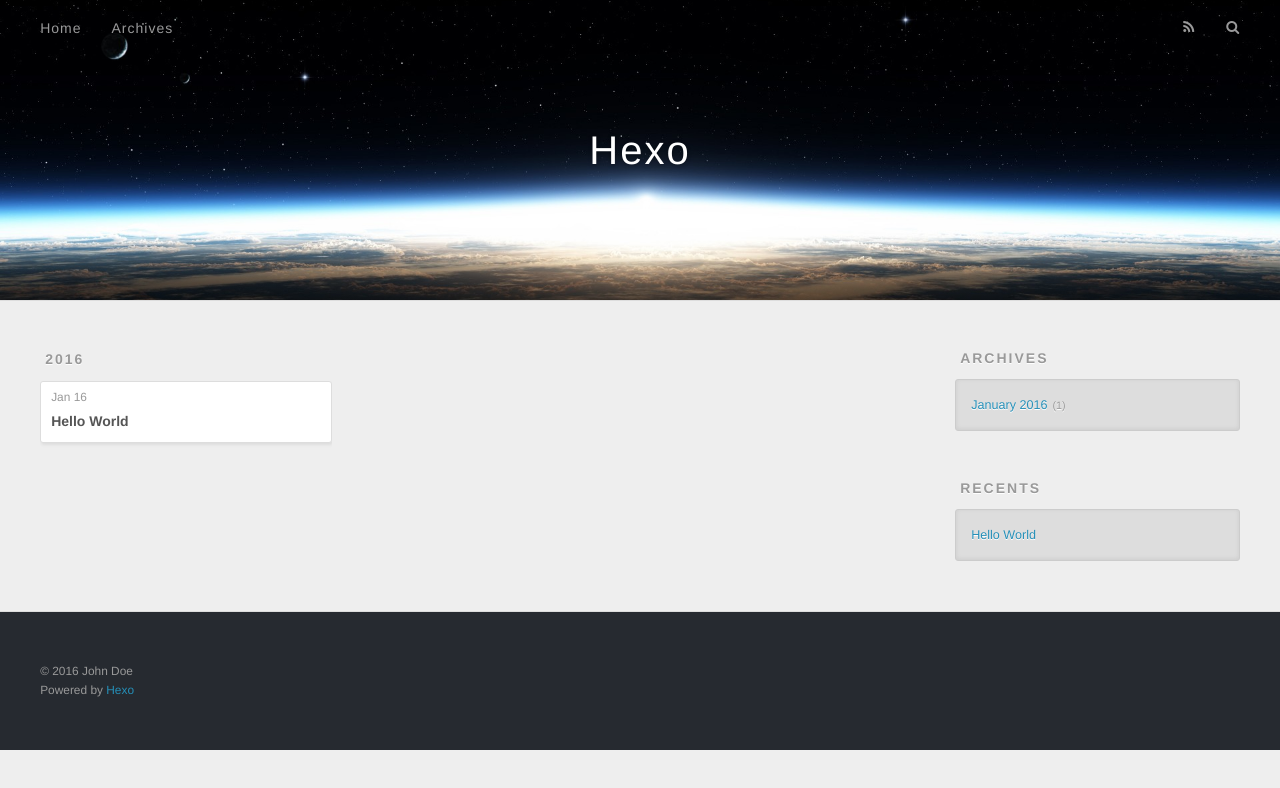
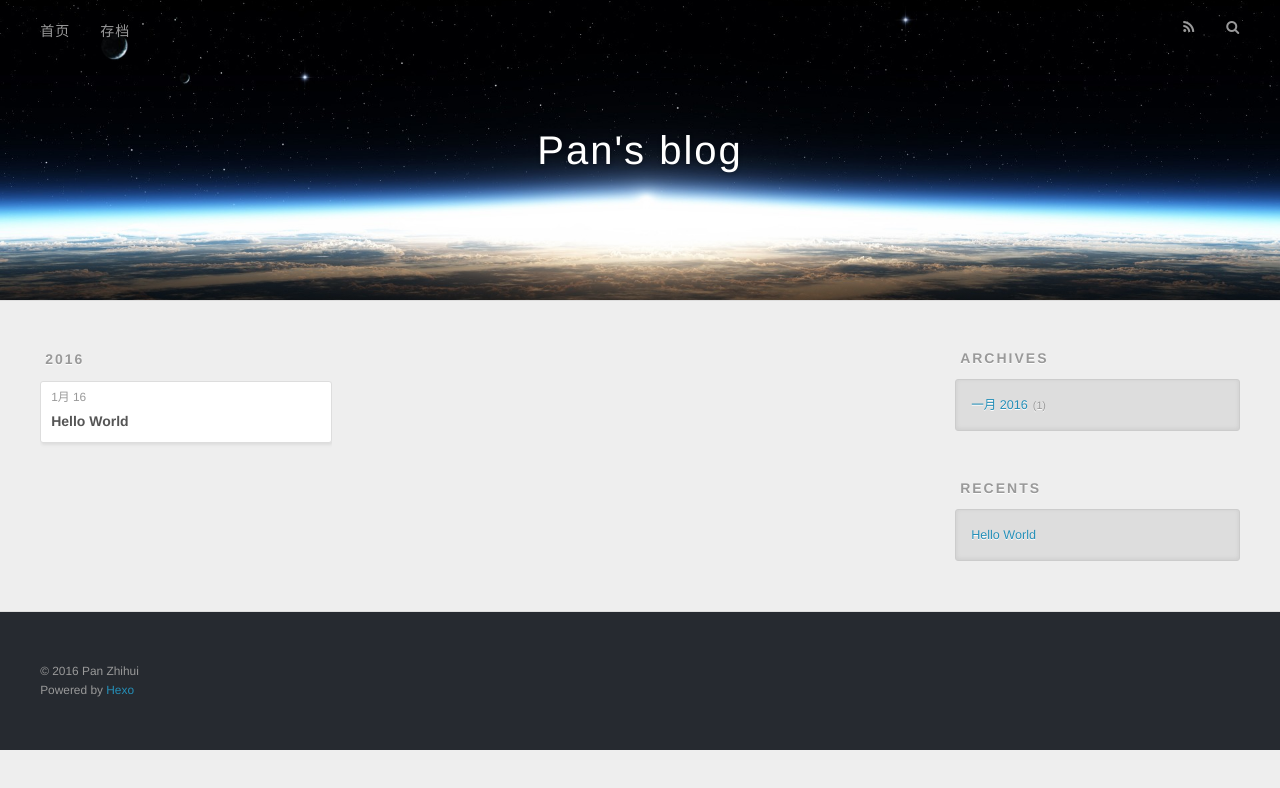
Before and after one commit to panzhihui/panzhihui.github.io, a plain HTML site: page archives/2016/01/index.html in a window 1280 px wide. Drawn offline with nearby package versions, Linux system fonts and the light colour scheme.

Commit message:
Site updated: 2016-01-16 21:50:26

```diff
--- a/archives/2016/01/index.html
+++ b/archives/2016/01/index.html
@@ -3,19 +3,19 @@
 <head>
   <meta charset="utf-8">
 
-  <title>Archives: 2016/1 | Hexo</title>
+  <title>Archives: 2016/1 | Pan&#39;s blog</title>
   <meta name="viewport" content="width=device-width, initial-scale=1, maximum-scale=1">
   <meta name="description">
 <meta property="og:type" content="website">
-<meta property="og:title" content="Hexo">
+<meta property="og:title" content="Pan's blog">
 <meta property="og:url" content="http://yoursite.com/archives/2016/01/index.html">
-<meta property="og:site_name" content="Hexo">
+<meta property="og:site_name" content="Pan's blog">
 <meta property="og:description">
 <meta name="twitter:card" content="summary">
-<meta name="twitter:title" content="Hexo">
+<meta name="twitter:title" content="Pan's blog">
 <meta name="twitter:description">
 
-    <link rel="alternative" href="/atom.xml" title="Hexo" type="application/atom+xml">
+    <link rel="alternative" href="/atom.xml" title="Pan&#39;s blog" type="application/atom+xml">
 
 
     <link rel="icon" href="/favicon.png">
@@ -33,7 +33,7 @@
   <div id="header-outer" class="outer">
     <div id="header-title" class="inner">
       <h1 id="logo-wrap">
-        <a href="/" id="logo">Hexo</a>
+        <a href="/" id="logo">Pan&#39;s blog</a>
       </h1>
 
     </div>
@@ -41,9 +41,9 @@
       <nav id="main-nav">
         <a id="main-nav-toggle" class="nav-icon"></a>
 
-          <a class="main-nav-link" href="/">Home</a>
+          <a class="main-nav-link" href="/">首页</a>
 
-          <a class="main-nav-link" href="/archives">Archives</a>
+          <a class="main-nav-link" href="/archives">存档</a>
 
       </nav>
       <nav id="sub-nav">
@@ -76,7 +76,7 @@
   <div class="archive-article-inner">
     <header class="archive-article-header">
       <a href="/2016/01/16/hello-world/" class="archive-article-date">
-  <time datetime="2016-01-16T06:23:54.863Z" itemprop="datePublished">Jan 16</time>
+  <time datetime="2016-01-16T06:23:54.863Z" itemprop="datePublished">1月 16</time>
 </a>
 
 
@@ -106,7 +106,7 @@
   <div class="widget-wrap">
     <h3 class="widget-title">Archives</h3>
     <div class="widget">
-      <ul class="archive-list"><li class="archive-list-item"><a class="archive-list-link" href="/archives/2016/01/">January 2016</a><span class="archive-list-count">1</span></li></ul>
+      <ul class="archive-list"><li class="archive-list-item"><a class="archive-list-link" href="/archives/2016/01/">一月 2016</a><span class="archive-list-count">1</span></li></ul>
     </div>
   </div>
 
@@ -133,7 +133,7 @@
 
   <div class="outer">
     <div id="footer-info" class="inner">
-      &copy; 2016 John Doe<br>
+      &copy; 2016 Pan Zhihui<br>
       Powered by <a href="http://hexo.io/" target="_blank">Hexo</a>
     </div>
   </div>
@@ -141,9 +141,9 @@
     </div>
     <nav id="mobile-nav">
 
-    <a href="/" class="mobile-nav-link">Home</a>
+    <a href="/" class="mobile-nav-link">首页</a>
 
-    <a href="/archives" class="mobile-nav-link">Archives</a>
+    <a href="/archives" class="mobile-nav-link">存档</a>
 
 </nav>
 
```
Also changed, not shown: 2016/01/16/hello-world/index.html (+11 -11 lines), archives/2016/index.html (+13 -13 lines), archives/index.html (+13 -13 lines), index.html (+13 -13 lines).
